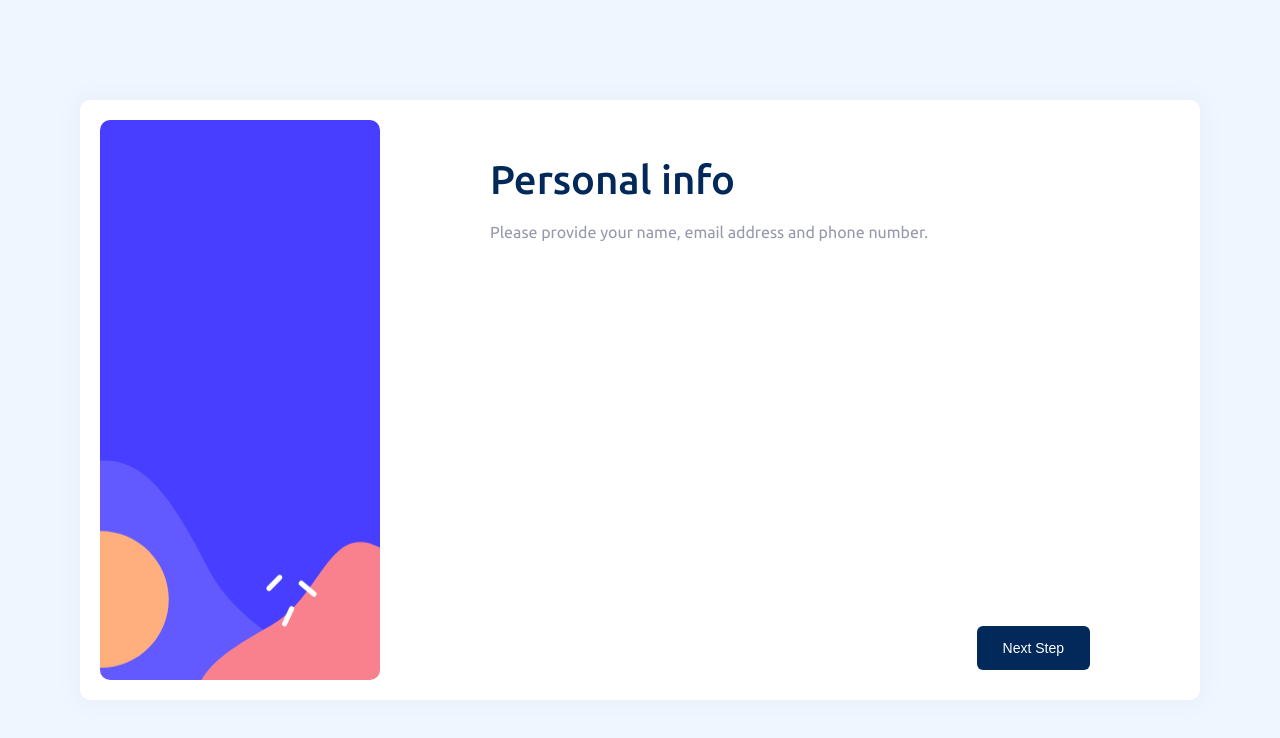
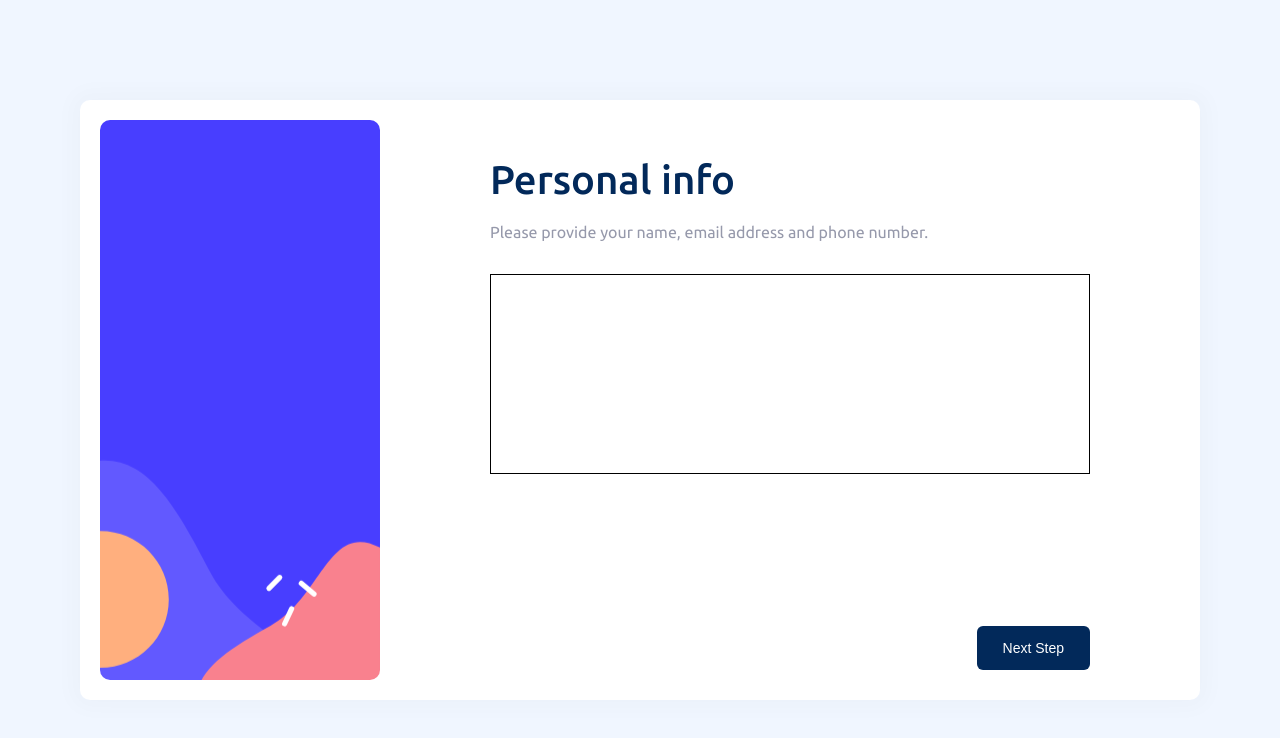
Before and after one commit to hun-ah/multi-step-form-v2, a React (Vite) app: page / in a window 1280 px wide. Shown: the top 738 px of the page. Built offline with nearby package versions, Linux system fonts and the light colour scheme.

Commit message:
added inputContainer

```diff
--- a/src/components/optionLayout/OptionLayout.jsx
+++ b/src/components/optionLayout/OptionLayout.jsx
@@ -7,7 +7,7 @@ const OptionLayout = ({ heading, subheading }) => {
         <h1 className={styles.heading}>{heading}</h1>
         <p className={styles.subheading}>{subheading}</p>
       </div>
-      <div></div>
+      <div className={styles.inputContainer}></div>
     </div>
   );
 };
```
